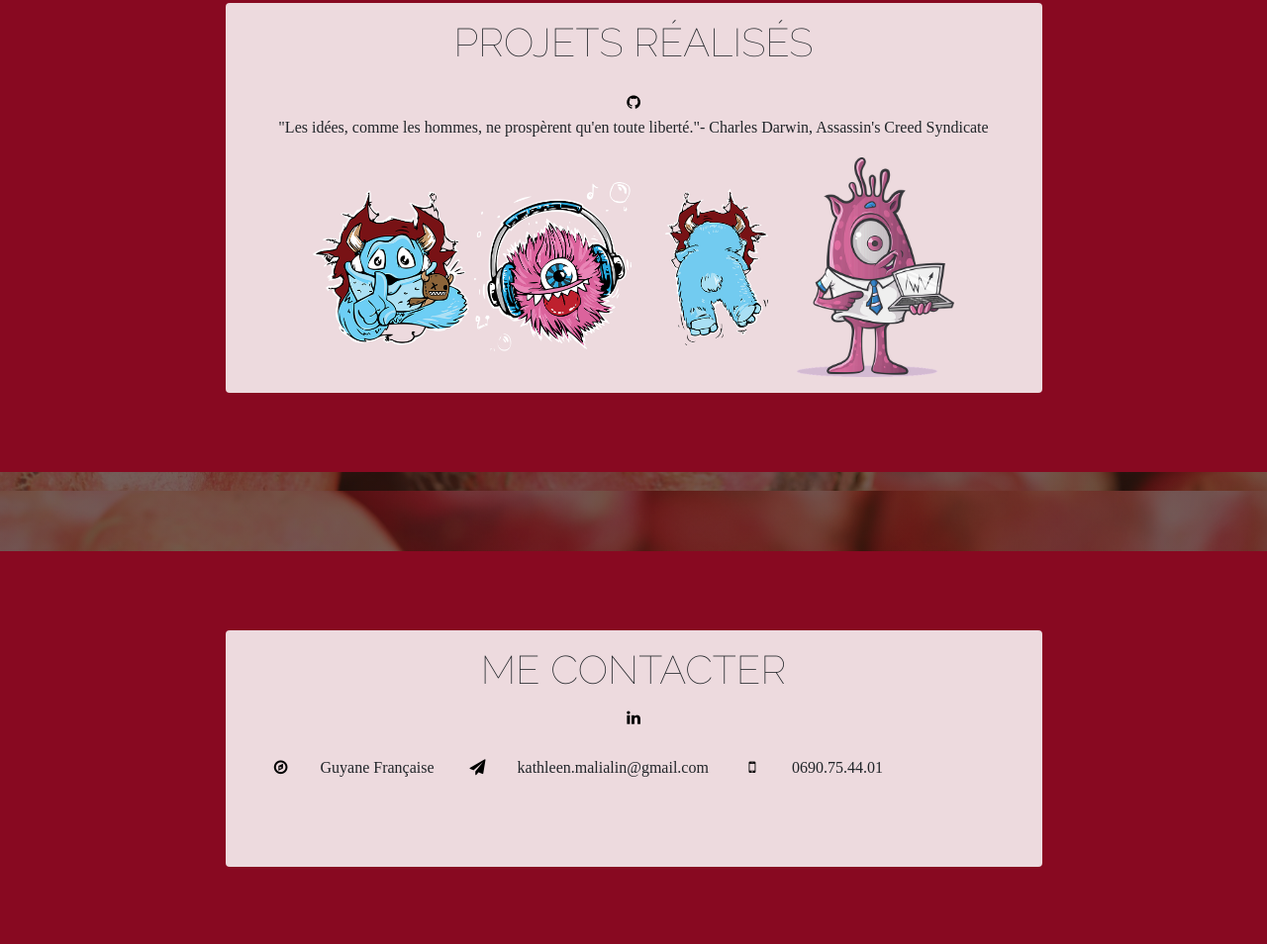
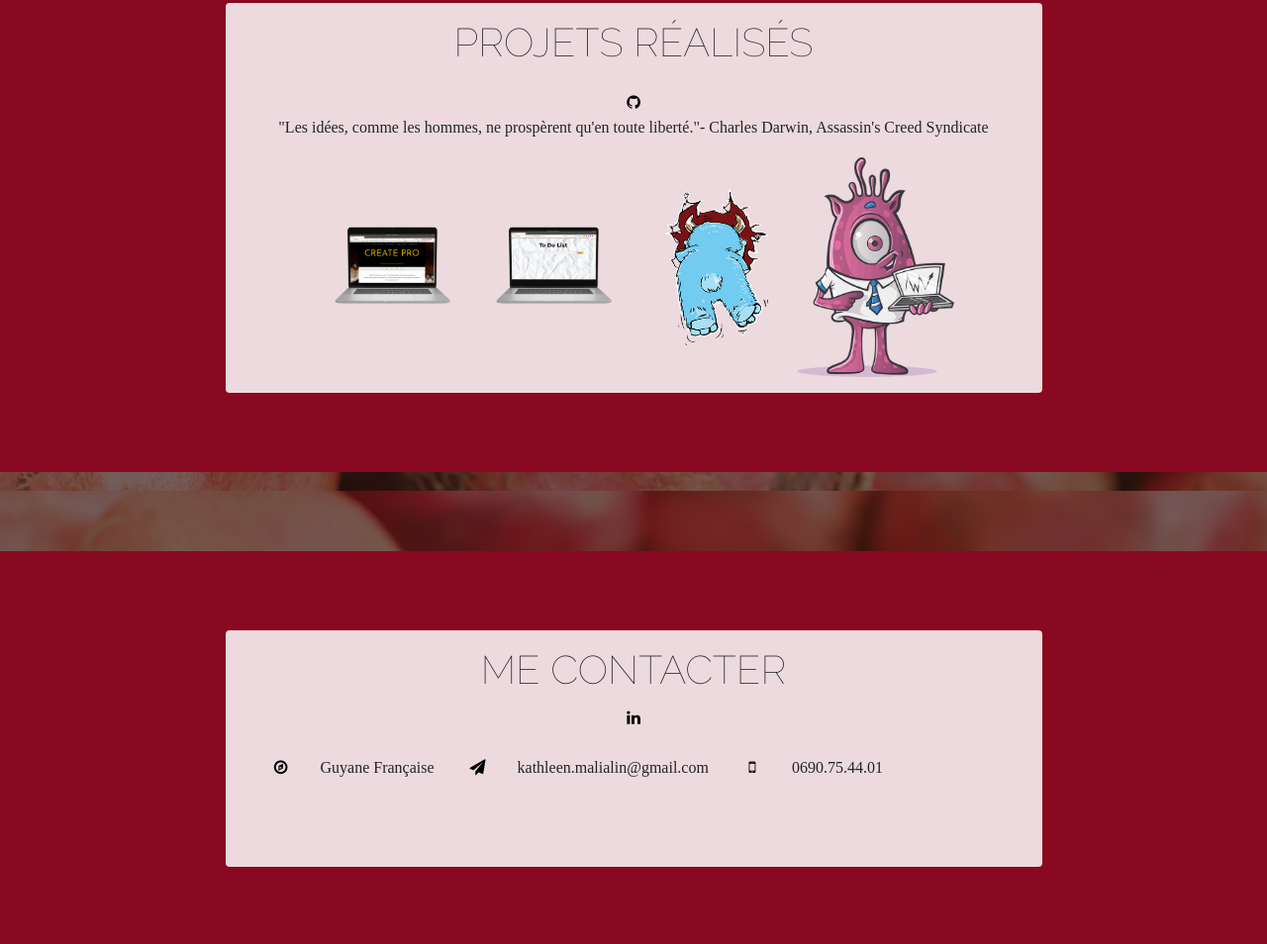
Before and after one commit to Kath97/kath97.github.io, a website: page index.html in a window 1280 px wide. Shown: the part 1104-2058 px from the top of the page at 99% size. Drawn offline with nearby package versions, Linux system fonts and the light colour scheme.

Commit message:
add-mockup

```diff
--- a/index.html
+++ b/index.html
@@ -105,8 +105,8 @@
             </div>
             <p class="mb-0" id="txt">"Les idées, comme les hommes, ne prospèrent qu'en toute liberté."- Charles Darwin,
               Assassin's Creed Syndicate</p>
-              <a href="https://dwwm-gen-guyane-1.github.io/kathleen-m/create-pro/"><img src="img/img_left.png" alt="Projet 1" class="peax-book"></a>
-              <img src="img/monster-1460885_640.png" alt="Projet 2" class="peax-book">
+              <a href="https://dwwm-gen-guyane-1.github.io/kathleen-m/create-pro/" target="_blank"><img src="img/mockup-createpro.png" alt="Intégration maquette" class="peax-book"></a>
+              <a href="https://kath97.github.io/todolist/" target="_blank"><img src="img/mockup-todo.png" alt="To Do List online" class="peax-book"></a>
               <img src="img/img_right.png" alt="Projet 3" class="peax-book">
               <img src="img/business-2684758_640.png" alt="Projet 4" class="peax-book">
           </div>
```
Also changed, not shown: cv/index.html (+2 -2 lines), img/mockup-createpro.png (added), img/mockup-todo.png (added).
